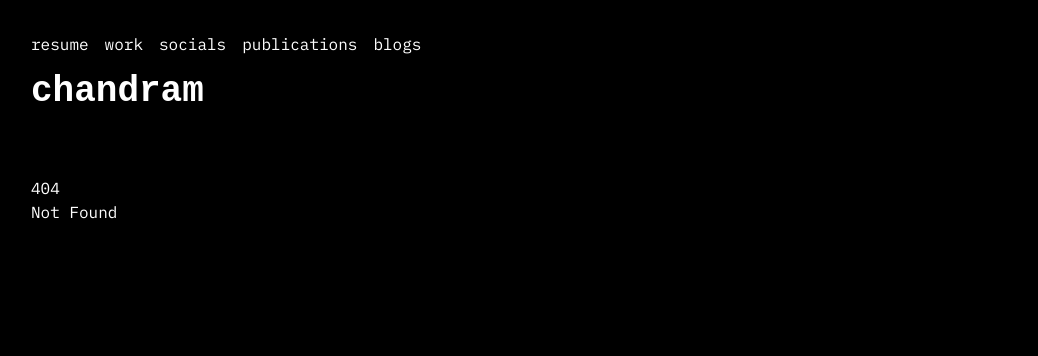
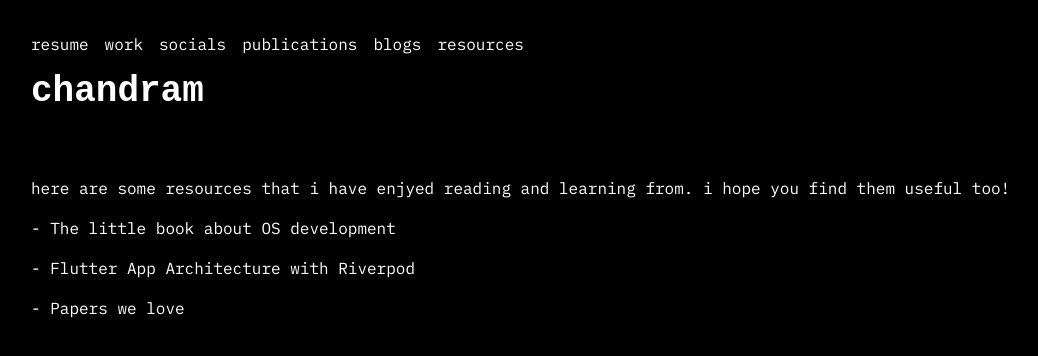
Before and after one commit to Chandram-Dutta/portfolio, a SvelteKit app: page /resources in a window 1280 px wide. Before the commit this address had no page. Shown: the top 356 px of the page, without its empty margins (1-1039 px from the left). Built offline with nearby package versions, Linux system fonts and the light colour scheme; a web font is replaced by a local one.

Commit message:
feat: added resources

```diff
--- a/src/routes/+layout.svelte
+++ b/src/routes/+layout.svelte
@@ -18,6 +18,7 @@
 		<a class="mr-4 transition hover:underline" href="/socials">socials</a>
 		<a class="mr-4 transition hover:underline" href="/publications">publications</a>
 		<a class="mr-4 transition hover:underline" href="/blogs">blogs</a>
+		<a class="mr-4 transition hover:underline" href="/resources">resources</a>
 	</div>
 	<h1 class="mt-4 font-doto text-4xl font-bold">
 		<a class="transition hover:scale-110" href="/">chandram</a>
--- /dev/null
+++ b/src/routes/api/resources/+server.ts
@@ -0,0 +1,6 @@
+import data from '../../../../static/data/resources.json';
+import { json } from '@sveltejs/kit';
+
+export async function GET() {
+    return json(data);
+}
--- /dev/null
+++ b/src/routes/resources/+page.svelte
@@ -0,0 +1,44 @@
+<script lang="ts">
+	import { onMount } from 'svelte';
+	import toast from 'svelte-hot-french-toast';
+
+	let data: Resources[] = $state([]);
+
+	type Resources = {
+		title: string;
+		link: string;
+	};
+
+	async function load() {
+		try {
+			const response = await fetch('/api/resources');
+
+			if (!response.ok) {
+				throw new Error('Failed to fetch data');
+			}
+			data = await response.json();
+		} catch (err) {
+			console.error(err);
+			toast.error("This didn't work.");
+		}
+	}
+
+	function openLink(link: string) {
+		window.open(link, '_blank');
+	}
+
+	onMount(load);
+</script>
+
+here are some resources that i have enjyed reading and learning from. i hope you find them useful
+too!
+
+{#if data === null}
+	Loading...
+{:else}
+	{#each data as resource}
+		<div class="mt-4 flex flex-col items-start">
+			<a target="_blank" href={resource.link}> - {resource.title}</a>
+		</div>
+	{/each}
+{/if}
--- /dev/null
+++ b/static/data/resources.json
@@ -0,0 +1,14 @@
+[
+    {
+        "title": "The little book about OS development",
+        "link": "https://littleosbook.github.io"
+    },
+    {
+        "title": "Flutter App Architecture with Riverpod",
+        "link": "https://codewithandrea.com/articles/flutter-app-architecture-riverpod-introduction/"
+    },
+    {
+        "title": "Papers we love",
+        "link": "https://github.com/papers-we-love/papers-we-love"
+    }
+]
```
